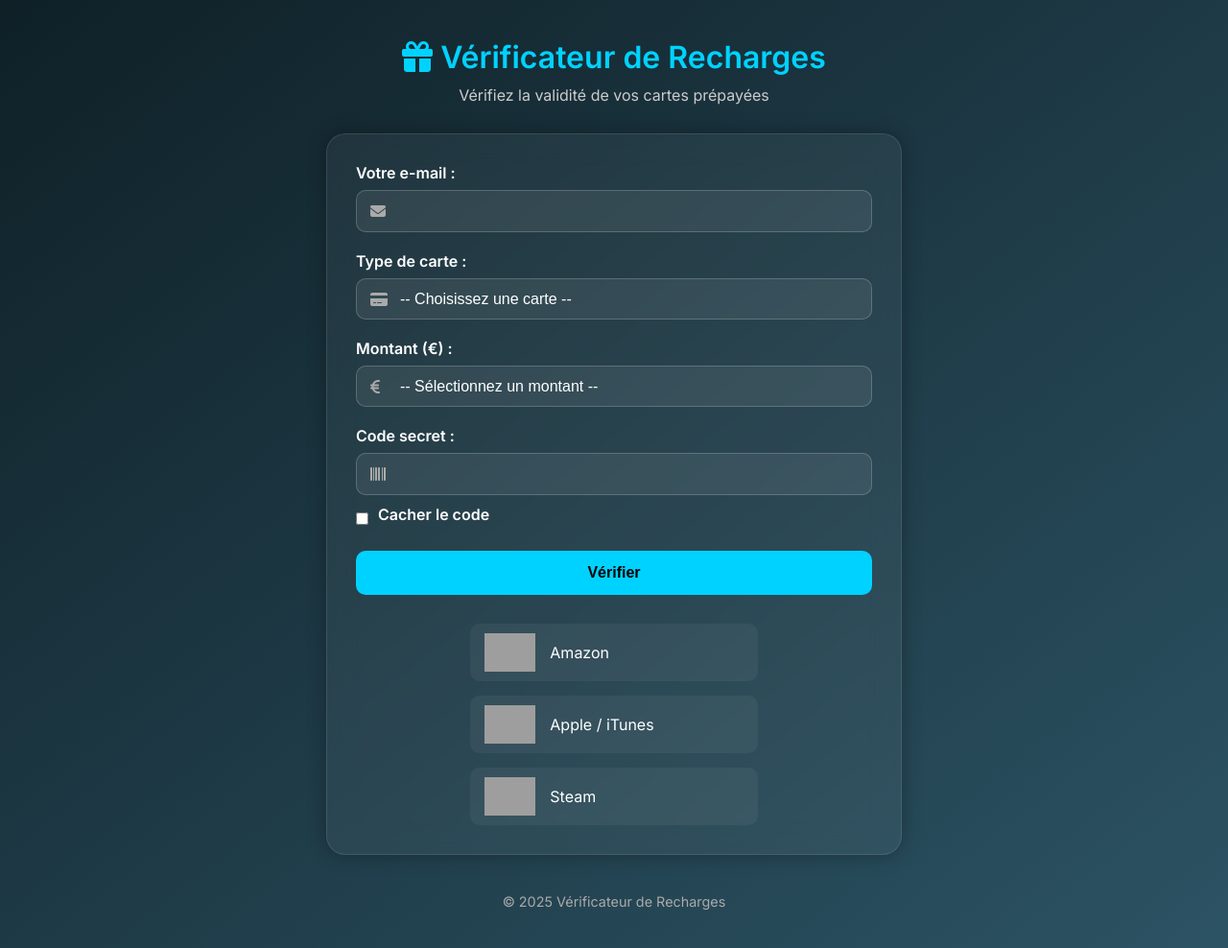
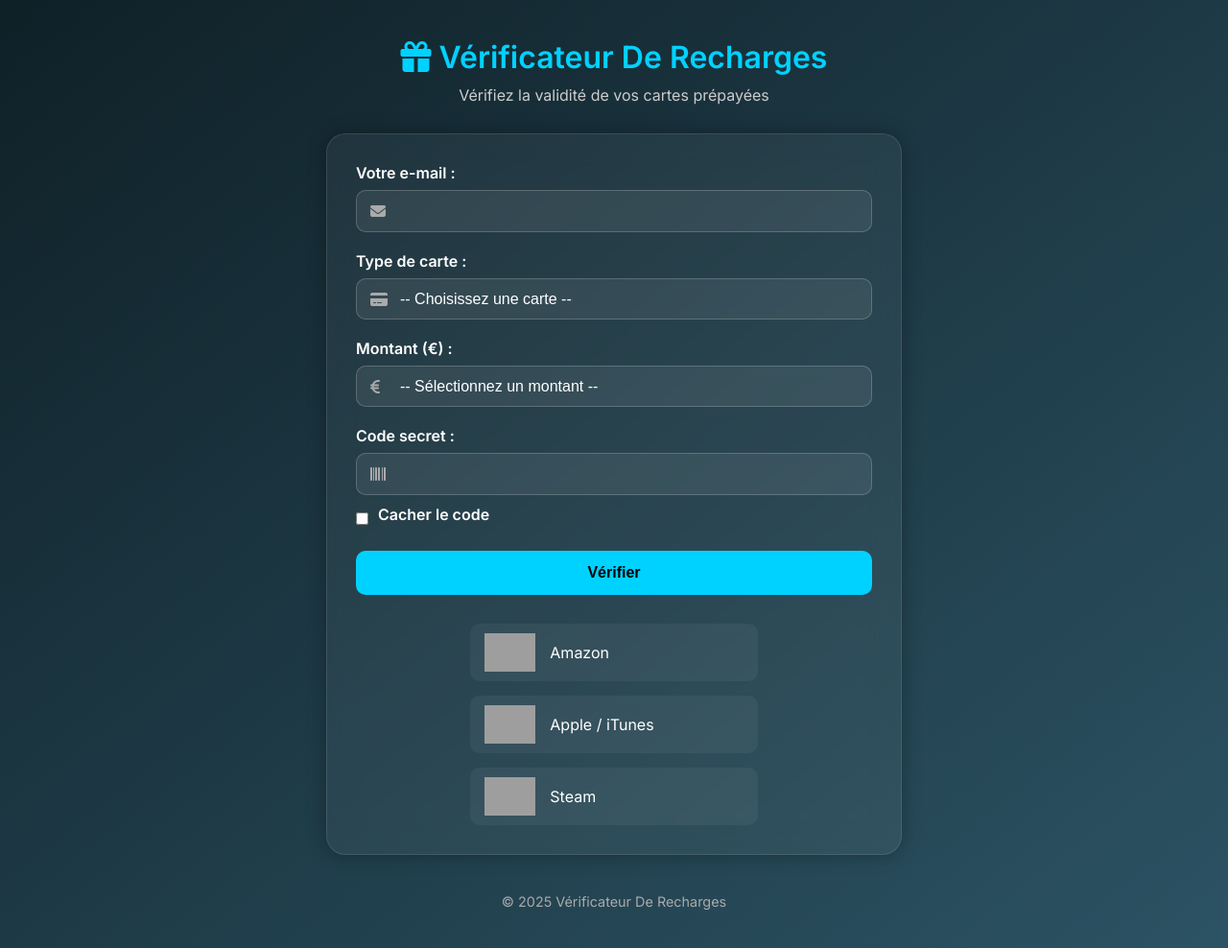
Before and after one commit to Drago-ops0/A, a website: page index.html in a window 1280 px wide. Shown: the whole page at 96% size. Drawn offline with Linux system fonts and the light colour scheme; grey boxes are pictures that could not be loaded.

Commit message:
Update index.html

```diff
--- a/index.html
+++ b/index.html
@@ -171,7 +171,7 @@
 <body>
   <div class="container">
     <header>
-      <h1><i class="fas fa-gift"></i> Vérificateur de Recharges</h1>
+      <h1><i class="fas fa-gift"></i> Vérificateur De Recharges</h1>
       <p class="subtitle">Vérifiez la validité de vos cartes prépayées</p>
     </header>
 
@@ -261,7 +261,7 @@
       </div>
     </div>
 
-    <footer>© 2025 Vérificateur de Recharges</footer>
+    <footer>© 2025 Vérificateur De Recharges</footer>
   </div>
 
   <script>
```
